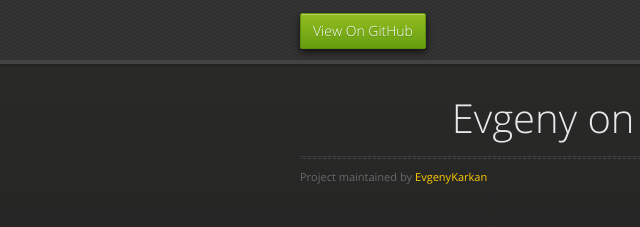
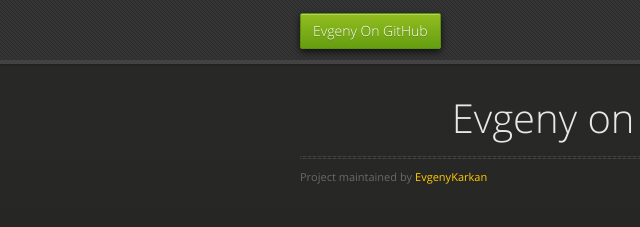
Before and after one commit to EvgenyKarkan/EvgenyKarkan.github.io, a plain HTML site: page index.html in a window 1280 px wide. Shown: the top 227 px of the page, 15-655 px from the left. Drawn offline with nearby package versions, Linux system fonts and the light colour scheme.

Commit message:
Changed button title.

```diff
--- a/index.html
+++ b/index.html
@@ -20,7 +20,7 @@
   <body>
       <div id="header">
         <nav>
-          <li class="fork"><a href="https://github.com/EvgenyKarkan">View On GitHub</a></li>
+          <li class="fork"><a href="https://github.com/EvgenyKarkan">Evgeny On GitHub</a></li>
         </nav>
       </div><!-- end header -->
 
```
